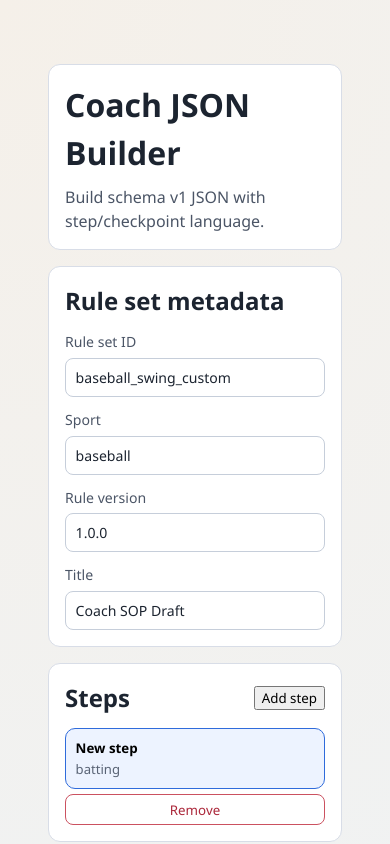
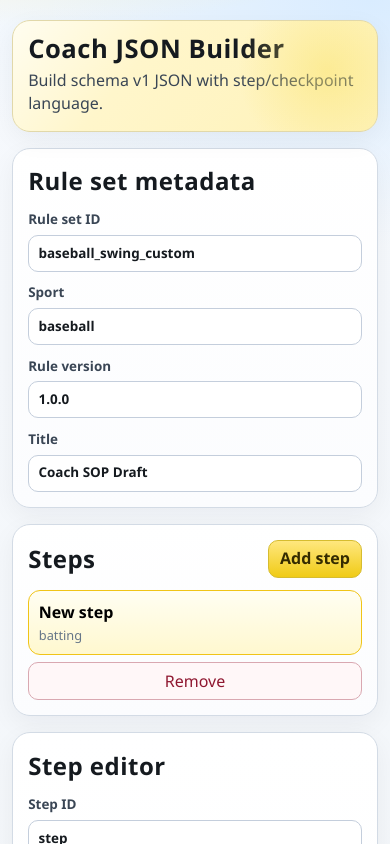
Before and after one commit to gakiw0/SOP-Generalization, a React (Vite) app in the folder ui/: page / in a window 390 px wide. Shown: the top 844 px of the page. Built offline with nearby package versions, Linux system fonts and the light colour scheme.

Commit message:
update: redesign app layout and responsive styles for coach workflow

```diff
--- a/ui/src/App.css
+++ b/ui/src/App.css
@@ -1,201 +1,4 @@
 #root {
-  max-width: 1200px;
-  margin: 0 auto;
-  padding: 2rem;
-  color: #1d1f23;
+  min-height: 100vh;
+  color: var(--ink-900);
 }
-
-.app {
-  display: flex;
-  flex-direction: column;
-  gap: 2rem;
-}
-
-.header {
-  display: flex;
-  justify-content: space-between;
-  align-items: flex-start;
-  gap: 2rem;
-  border-bottom: 1px solid #d9dde3;
-  padding-bottom: 1.5rem;
-}
-
-.subtitle {
-  margin: 0.5rem 0 0;
-  color: #5a616a;
-}
-
-.actions {
-  display: flex;
-  gap: 0.75rem;
-}
-
-.actions button {
-  border: 1px solid #1d1f23;
-  background: #1d1f23;
-  color: #fff;
-  padding: 0.6rem 1rem;
-  border-radius: 6px;
-  cursor: pointer;
-}
-
-.actions button:nth-child(2) {
-  background: #f2f4f8;
-  color: #1d1f23;
-}
-
-.actions button:nth-child(3) {
-  background: #1d7c54;
-  border-color: #1d7c54;
-}
-
-.content {
-  display: grid;
-  grid-template-columns: 1fr;
-  gap: 2rem;
-}
-
-.panel {
-  border: 1px solid #d9dde3;
-  border-radius: 10px;
-  padding: 1.5rem;
-  background: #ffffff;
-}
-
-.panel h2 {
-  margin-top: 0;
-}
-
-.field {
-  display: flex;
-  flex-direction: column;
-  gap: 0.5rem;
-  margin-bottom: 1rem;
-}
-
-.field label {
-  font-size: 0.9rem;
-  color: #4a4f55;
-}
-
-.field input {
-  border: 1px solid #c5c9d2;
-  border-radius: 6px;
-  padding: 0.55rem 0.75rem;
-}
-
-.field select {
-  border: 1px solid #c5c9d2;
-  border-radius: 6px;
-  padding: 0.55rem 0.75rem;
-  background: #fff;
-}
-
-.field input:disabled,
-.field select:disabled {
-  background: #f1f3f6;
-  color: #6d737b;
-  cursor: not-allowed;
-}
-
-.checkbox-group {
-  display: flex;
-  flex-direction: column;
-  gap: 0.5rem;
-  padding: 0.25rem 0;
-}
-
-.checkbox-item {
-  display: flex;
-  align-items: flex-start;
-  gap: 0.5rem;
-  color: #4a4f55;
-}
-
-.skeleton-picker {
-  border: 1px solid #d9dde3;
-  border-radius: 10px;
-  padding: 0.75rem;
-  background: #ffffff;
-  margin: 0.5rem 0 0.75rem;
-}
-
-.skeleton-svg {
-  width: 100%;
-  max-width: 360px;
-  display: block;
-}
-
-.skeleton-edge {
-  stroke: #a7b0bb;
-  stroke-width: 1.5;
-  stroke-linecap: round;
-}
-
-.skeleton-point {
-  fill: #ffffff;
-  stroke: #1d1f23;
-  stroke-width: 1.2;
-  cursor: pointer;
-}
-
-.skeleton-point:hover {
-  stroke-width: 2;
-}
-
-.skeleton-point.selected {
-  fill: #1d7c54;
-  stroke: #1d7c54;
-}
-
-.skeleton-legend {
-  margin-top: 0.5rem;
-}
-
-.checkbox-text {
-  display: flex;
-  flex-direction: column;
-  gap: 0.15rem;
-}
-
-.checkbox-label {
-  font-size: 0.9rem;
-}
-
-.checkbox-desc {
-  font-size: 0.8rem;
-  color: #6d737b;
-}
-
-.hint {
-  margin-top: 1.25rem;
-  color: #6d737b;
-  font-size: 0.9rem;
-}
-
-.code {
-  margin: 0;
-  padding: 1rem;
-  background: #f7f8fa;
-  border-radius: 8px;
-  max-height: 60vh;
-  overflow: auto;
-  font-size: 0.85rem;
-}
-
-.validation-code {
-  border: 1px solid #f1b4b4;
-  background: #fff6f6;
-  color: #7a1f1f;
-}
-
-@media (max-width: 900px) {
-  .header {
-    flex-direction: column;
-    align-items: flex-start;
-  }
-
-  .content {
-    grid-template-columns: 1fr;
-  }
-}
--- a/ui/src/features/coach-builder/styles.css
+++ b/ui/src/features/coach-builder/styles.css
@@ -1,70 +1,133 @@
 .coach-builder-page {
-  max-width: 1100px;
+  max-width: 1220px;
   margin: 0 auto;
-  padding: 2rem 1rem 3rem;
-  color: #1c2430;
+  padding: 1.25rem 1rem 2.25rem;
+  color: var(--ink-900);
   display: flex;
   flex-direction: column;
   gap: 1rem;
 }
 
-.cb-layout {
-  display: grid;
-  grid-template-columns: 320px 1fr;
-  gap: 1rem;
+.cb-panel {
+  border: 1px solid var(--line);
+  border-radius: 18px;
+  background: linear-gradient(180deg, var(--surface-strong) 0%, var(--surface) 100%);
+  padding: 0.95rem;
+  box-shadow: 0 8px 26px rgba(17, 26, 40, 0.05);
 }
 
-.cb-panel {
-  border: 1px solid #d8dde7;
-  border-radius: 12px;
-  background: #ffffff;
-  padding: 1rem;
+.coach-builder-header {
+  position: relative;
+  overflow: hidden;
+  border-color: #e1d8aa;
+  background:
+    linear-gradient(130deg, #fffdf0 0%, #fff6cb 35%, #fef2b7 100%),
+    linear-gradient(180deg, var(--surface-strong), var(--surface));
+  animation: cbFadeIn 320ms ease-out both;
 }
 
-.coach-builder-header h1,
-.cb-panel h2 {
+.coach-builder-header::after {
+  content: '';
+  position: absolute;
+  right: -40px;
+  top: -40px;
+  width: 180px;
+  height: 180px;
+  border-radius: 50%;
+  background: radial-gradient(circle, rgba(250, 227, 108, 0.5) 0%, rgba(250, 227, 108, 0) 70%);
+}
+
+.coach-builder-header h1 {
   margin: 0;
+  font-size: clamp(1.6rem, 2.2vw, 2.2rem);
+  line-height: 1;
 }
 
 .coach-builder-header p {
-  margin: 0.5rem 0 0;
-  color: #4b5566;
+  margin: 0.45rem 0 0;
+  color: var(--ink-700);
+}
+
+.cb-panel h2,
+.cb-panel h3,
+.cb-panel h4 {
+  margin: 0;
 }
 
 .cb-panel-header {
   display: flex;
   align-items: center;
   justify-content: space-between;
-  gap: 0.5rem;
+  gap: 0.6rem;
+  flex-wrap: wrap;
+}
+
+.cb-panel-header button,
+.cb-inline-actions button,
+.cb-step-list .cb-danger,
+.cb-condition-header .cb-danger,
+.cb-add-condition-row button,
+.cb-validation-list button,
+.cb-export-actions button {
+  border: 1px solid #bfcadb;
+  background: #ffffff;
+  color: var(--ink-900);
+  border-radius: 10px;
+  padding: 0.4rem 0.68rem;
+}
+
+.cb-panel-header button,
+.cb-add-condition-row button,
+.cb-export-actions .cb-primary {
+  background: linear-gradient(180deg, #ffe77e 0%, var(--brand) 100%);
+  border-color: #d6bc2f;
+  color: #342b00;
+  font-weight: 600;
+}
+
+.cb-panel-header button:hover,
+.cb-add-condition-row button:hover,
+.cb-export-actions .cb-primary:hover {
+  background: linear-gradient(180deg, #ffe38a 0%, var(--brand-deep) 100%);
+}
+
+.cb-danger {
+  border: 1px solid #d9a8b1 !important;
+  background: #fff7f8 !important;
+  color: #8f1730 !important;
+}
+
+.cb-layout {
+  display: grid;
+  gap: 1rem;
+  grid-template-columns: minmax(260px, 330px) minmax(0, 1fr);
 }
 
 .cb-field-grid {
-  margin-top: 0.75rem;
+  margin-top: 0.72rem;
   display: grid;
-  gap: 0.75rem;
+  gap: 0.72rem;
   grid-template-columns: repeat(2, minmax(0, 1fr));
 }
 
 .cb-field-grid label {
   display: flex;
   flex-direction: column;
-  gap: 0.35rem;
-  font-size: 0.88rem;
-  color: #4b5566;
+  gap: 0.34rem;
+  font-size: 0.84rem;
+  font-weight: 600;
+  color: var(--ink-700);
 }
 
 .cb-field-grid input,
 .cb-field-grid select,
-.cb-field-grid textarea {
-  border: 1px solid #c6ceda;
-  border-radius: 8px;
-  padding: 0.5rem 0.6rem;
-  font: inherit;
-  color: #1c2430;
-}
-
-.cb-field-grid textarea {
-  resize: vertical;
+.cb-field-grid textarea,
+.cb-add-condition-row select {
+  border: 1px solid #c4cedc;
+  border-radius: 10px;
+  padding: 0.48rem 0.58rem;
+  background: #fff;
+  color: var(--ink-900);
 }
 
 .cb-full-width {
@@ -81,80 +144,87 @@
 }
 
 .cb-step-list li {
-  display: flex;
-  flex-direction: column;
-  gap: 0.35rem;
+  display: grid;
+  grid-template-columns: 1fr auto;
+  gap: 0.45rem;
+  align-items: center;
 }
 
 .cb-step-card {
-  border: 1px solid #c9d2e0;
-  border-radius: 10px;
-  background: #f7f9fd;
+  border: 1px solid #ccd4e2;
+  border-radius: 12px;
+  background: linear-gradient(180deg, #ffffff 0%, #f5f8fd 100%);
   padding: 0.6rem;
   text-align: left;
   display: flex;
   flex-direction: column;
-  gap: 0.2rem;
+  gap: 0.14rem;
 }
 
 .cb-step-list li.is-selected .cb-step-card {
-  border-color: #2f6bdb;
-  background: #edf3ff;
+  border-color: #f0c417;
+  background: linear-gradient(180deg, #fffef2 0%, #fff8cf 100%);
 }
 
 .cb-step-title {
-  font-weight: 600;
+  font-weight: 700;
 }
 
 .cb-step-meta {
-  color: #596375;
-  font-size: 0.82rem;
-}
-
-.cb-danger {
-  border: 1px solid #cb5160;
-  background: #ffffff;
-  color: #ab273a;
-  border-radius: 8px;
-  padding: 0.35rem 0.6rem;
+  color: var(--ink-500);
+  font-size: 0.8rem;
 }
 
 .cb-checkpoint-tabs {
   margin: 0.8rem 0;
   display: flex;
   flex-wrap: wrap;
-  gap: 0.5rem;
+  gap: 0.45rem;
 }
 
 .cb-checkpoint-tabs button {
-  border: 1px solid #c8d1df;
+  border: 1px solid #ccd4e2;
   border-radius: 999px;
   background: #f5f7fb;
-  padding: 0.35rem 0.7rem;
+  padding: 0.33rem 0.72rem;
 }
 
 .cb-checkpoint-tabs button.is-selected {
-  border-color: #2f6bdb;
-  background: #edf3ff;
+  border-color: #d8b727;
+  background: #fff8d7;
 }
 
 .cb-inline-actions {
   margin-top: 0.8rem;
   display: flex;
-  gap: 0.6rem;
+  flex-wrap: wrap;
+  align-items: center;
+  justify-content: space-between;
+  gap: 0.7rem;
+}
+
+.cb-checkbox-label {
+  display: inline-flex;
+  align-items: center;
+  gap: 0.45rem;
+  color: var(--ink-700);
+  font-size: 0.84rem;
 }
 
 .cb-sub-panel {
   margin-top: 1rem;
+  border-style: dashed;
 }
 
-.cb-sub-panel h3 {
-  margin: 0;
+.cb-add-condition-row {
+  display: flex;
+  align-items: center;
+  gap: 0.45rem;
 }
 
 .cb-condition-card {
   border: 1px solid #d8dde7;
-  border-radius: 10px;
+  border-radius: 12px;
   padding: 0.75rem;
   margin-top: 0.75rem;
   background: #ffffff;
@@ -167,66 +237,80 @@
   gap: 0.5rem;
 }
 
-.cb-condition-header h4 {
-  margin: 0;
-}
-
-.cb-checkbox-label {
-  flex-direction: row !important;
-  align-items: center;
-  gap: 0.5rem !important;
-}
-
-.cb-add-condition-row {
-  display: flex;
-  align-items: center;
-  gap: 0.5rem;
-}
-
-.cb-add-condition-row select {
-  border: 1px solid #c6ceda;
-  border-radius: 8px;
-  padding: 0.35rem 0.5rem;
-  background: #ffffff;
-}
-
 .cb-condition-expert {
-  border-color: #9c7f24;
-  background: #fffbef;
+  border-color: #c9ae4a;
+  background: #fffbee;
 }
 
 .cb-condition-locked {
-  border-color: #b7a87a;
-  background: #fbf7ea;
+  border-color: #bfaf83;
+  background: #fbf6e8;
 }
 
 .cb-ok-text {
-  color: #1e7b43;
+  color: var(--ok);
+  font-weight: 600;
 }
 
 .cb-error-text {
-  color: #a5303e;
+  color: var(--error);
+  font-weight: 600;
 }
 
 .cb-validation-list {
-  margin: 0.5rem 0 0;
+  margin: 0.58rem 0 0;
   padding: 0;
   list-style: none;
   display: flex;
   flex-direction: column;
-  gap: 0.5rem;
+  gap: 0.42rem;
 }
 
 .cb-validation-list button {
   width: 100%;
   text-align: left;
-  border: 1px solid #dfc6cb;
+  border-color: #dfc6cb;
   background: #fff5f7;
-  border-radius: 8px;
-  padding: 0.5rem;
+}
+
+.cb-validation-list code {
+  font-size: 0.78rem;
+  background: #fff;
+  border: 1px solid #eed4d9;
+  border-radius: 6px;
+  padding: 0.08rem 0.3rem;
+}
+
+.cb-export-actions {
+  display: flex;
+  flex-wrap: wrap;
+  align-items: center;
+  gap: 0.52rem;
+}
+
+.cb-export-actions .cb-primary[disabled] {
+  filter: grayscale(0.4);
+  opacity: 0.6;
+  cursor: not-allowed;
+}
+
+@keyframes cbFadeIn {
+  from {
+    opacity: 0;
+    transform: translateY(8px);
+  }
+
+  to {
+    opacity: 1;
+    transform: translateY(0);
+  }
 }
 
 @media (max-width: 900px) {
+  .coach-builder-page {
+    padding-inline: 0.75rem;
+  }
+
   .cb-layout {
     grid-template-columns: 1fr;
   }
@@ -234,4 +318,13 @@
   .cb-field-grid {
     grid-template-columns: 1fr;
   }
+
+  .cb-step-list li {
+    grid-template-columns: 1fr;
+  }
+
+  .cb-inline-actions {
+    flex-direction: column;
+    align-items: flex-start;
+  }
 }
--- a/ui/src/index.css
+++ b/ui/src/index.css
@@ -1,9 +1,20 @@
 :root {
-  font-family: 'Fira Sans', 'Segoe UI', sans-serif;
-  line-height: 1.5;
+  --ink-900: #151a1f;
+  --ink-700: #3a4655;
+  --ink-500: #667688;
+  --line: #d3dbe5;
+  --surface: #fbfcfe;
+  --surface-strong: #ffffff;
+  --brand: #f0cb16;
+  --brand-deep: #e4b300;
+  --ok: #0f7f45;
+  --error: #aa2035;
+  --focus: #1f6fd6;
+
+  font-family: 'IBM Plex Sans', 'Segoe UI', sans-serif;
+  line-height: 1.45;
   font-weight: 400;
-  color-scheme: light;
-  color: #1d1f23;
+  color: var(--ink-900);
   font-synthesis: none;
   text-rendering: optimizeLegibility;
   -webkit-font-smoothing: antialiased;
@@ -18,15 +29,36 @@ body {
   margin: 0;
   min-width: 320px;
   min-height: 100vh;
-  background: radial-gradient(circle at top left, #f5f0e9 0%, #eef3f7 45%, #f7f8fa 100%);
+  background:
+    radial-gradient(60rem 35rem at 12% -10%, #ffe882 0%, transparent 60%),
+    radial-gradient(48rem 28rem at 95% 0%, #d9ecff 0%, transparent 55%),
+    linear-gradient(180deg, #f6f9fd 0%, #f2f5f8 45%, #edf1f5 100%);
+  color: var(--ink-900);
 }
 
 h1,
 h2,
-h3 {
-  font-family: 'Fira Sans', 'Segoe UI', sans-serif;
+h3,
+h4 {
+  font-family: 'Barlow Condensed', 'Segoe UI', sans-serif;
+  letter-spacing: 0.02em;
+}
+
+button,
+input,
+select,
+textarea {
+  font: inherit;
 }
 
 button {
-  font-family: inherit;
+  cursor: pointer;
 }
+
+button:focus-visible,
+input:focus-visible,
+select:focus-visible,
+textarea:focus-visible {
+  outline: 2px solid var(--focus);
+  outline-offset: 1px;
+}
```
